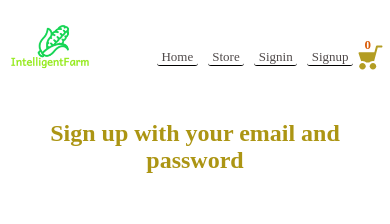
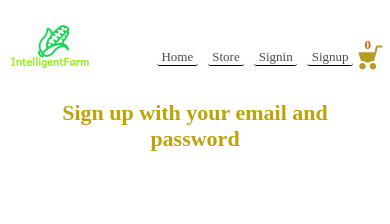
Before and after one commit to BuildForSDGCohort2/Team-1193-Frontend, a React (Create React App) app: page /signup in a window 390 px wide. Shown: the top 224 px of the page. Built offline with nearby package versions, Linux system fonts and the light colour scheme; what react-alert-template-basic would draw is missing.

Commit message:
modified sign up page

```diff
--- a/src/App.js
+++ b/src/App.js
@@ -53,4 +53,3 @@ const mapStateToProps = createStructuredSelector({
 });
 
 export default connect(mapStateToProps)(App);
-// serve -s build
--- a/src/pages/signin-page/signin-page.scss
+++ b/src/pages/signin-page/signin-page.scss
@@ -62,6 +62,5 @@
     box-shadow: none;
     padding: 0;
     padding-bottom: 40px;
-    overflow-x: hidden;
   }
 }
--- a/src/pages/signup-page/signup-page.scss
+++ b/src/pages/signup-page/signup-page.scss
@@ -7,6 +7,29 @@
   padding: 0 30px 30px 40px;
   margin-bottom: 20px;
   box-shadow: 0px 7px 13px rgba(63, 46, 46, 0.4);
+
+  h2 {
+    display: flex;
+    background-image: linear-gradient(to right, #ebb113, #e65410e7);
+    color: white;
+    padding: 15px;
+    border-radius: 2px;
+    font-size: 22px;
+    margin-top: -20px;
+    width: 36.7vw;
+    align-self: center;
+    justify-content: center;
+    box-shadow: 0px 3px 5px rgba(63, 46, 46, 0.4);
+
+    @media screen and (max-width: 800px) {
+      width: 80vw;
+      color: rgba(189, 161, 5, 0.986);
+      background-image: unset;
+      padding: unset;
+      box-shadow: unset;
+      margin-top: unset;
+    }
+  }
 
   .link-container {
     margin-top: 30px;
```
